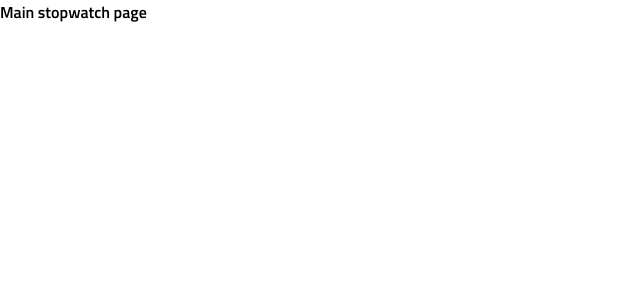
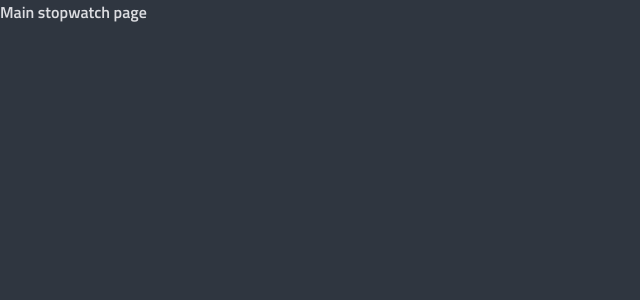
Before and after one commit to snoh666/react-timer-challenge, a React (Create React App) app: page / in a window 1280 px wide. Shown: the top 300 px of the page, without its empty margins (0-640 px from the left). Built offline with nearby package versions, Linux system fonts and the light colour scheme.

Commit message:
Fix global styling

```diff
--- a/src/styles/GlobalStyles.ts
+++ b/src/styles/GlobalStyles.ts
@@ -13,7 +13,8 @@ const GlobalStyles = createGlobalStyle`
   }
 
   body {
-    background: ${({ theme }) => theme.colors.whiteSeven};
+    background: ${({ theme }) => theme.colors.dark};
+    color: ${({ theme }) => theme.colors.darkerWhite};
   }
 `;
 
```
